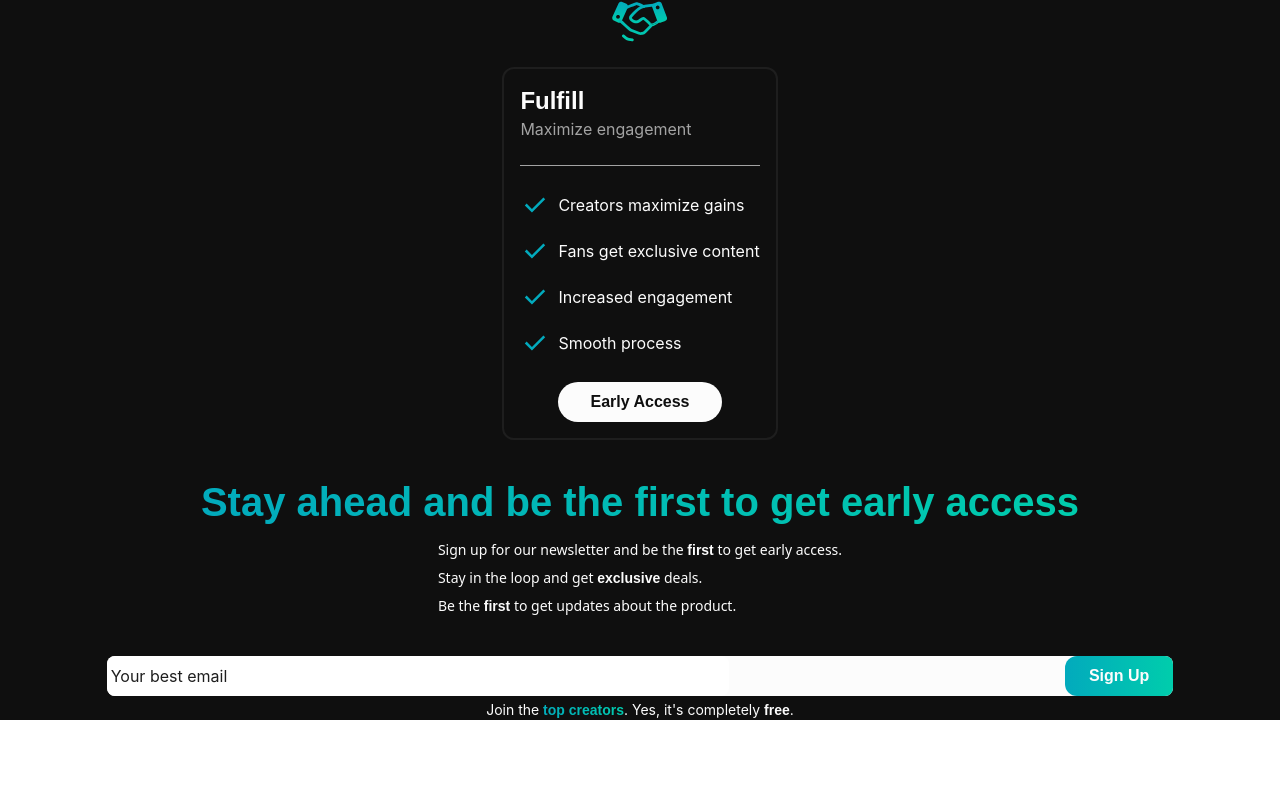
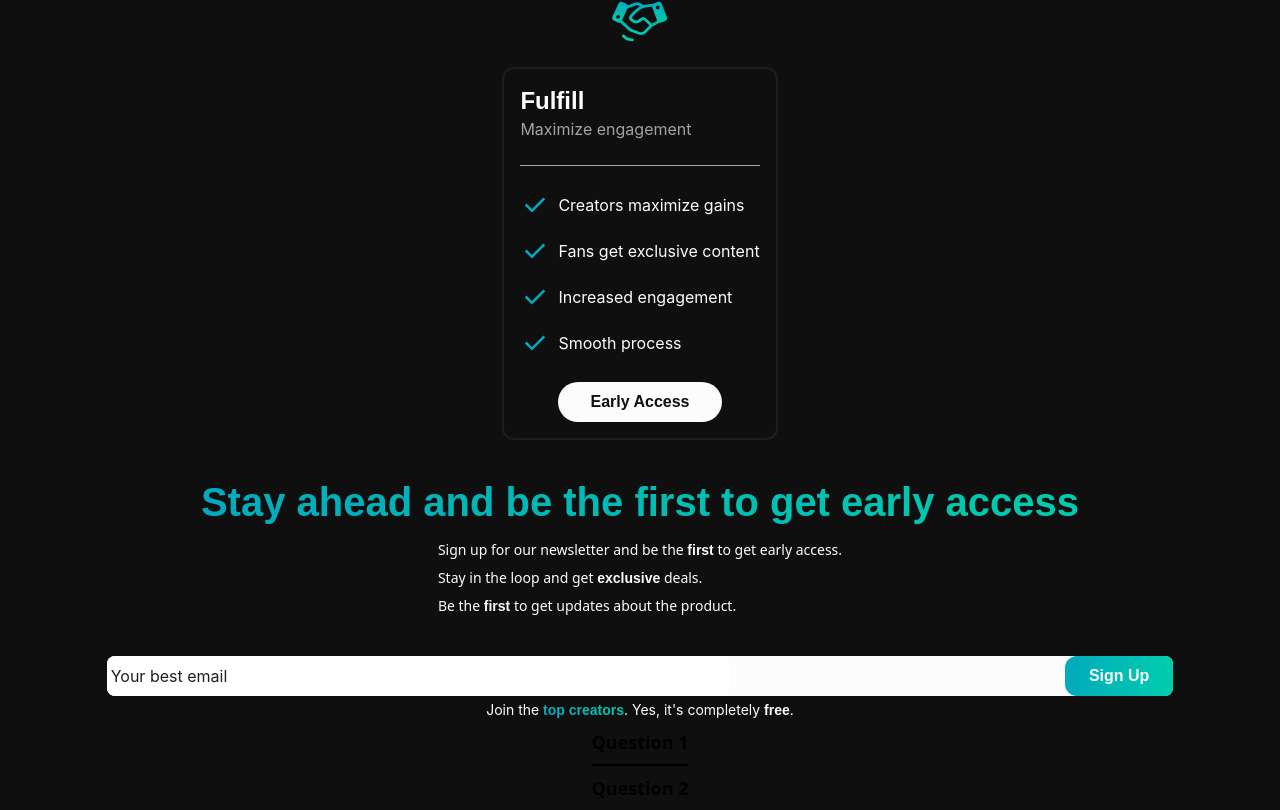
Before and after one commit to DamoFD/biddingfans-landing, a Vue app: page / in a window 1280 px wide. Shown: the part 3155-3965 px from the top of the page. Before the commit the page ends 3875 px from the top, so only its background shows below. Built offline with nearby package versions, Linux system fonts and the light colour scheme; a web font is replaced by a local one.

Commit message:
working on faq dropdown

```diff
--- a/src/Pages/HomeLanding.vue
+++ b/src/Pages/HomeLanding.vue
@@ -7,6 +7,7 @@ import StackedImages from '../components/StackedImages.vue';
 import InfoCard from '../components/InfoCard.vue';
 import ProcessCard from '../components/ProcessCard.vue';
 import ProcessLine from '../components/ProcessLine.vue';
+import FaqDropdown from '../components/FaqDropdown.vue';
 </script>
 
 <template>
@@ -91,8 +92,8 @@ import ProcessLine from '../components/ProcessLine.vue';
       </div>
     </section>
     <!-- Newsletter -->
-    <section id="newsletter" class="w-full flex justify-center pt-10">
-      <div class="w-10/12 flex flex-col items-center">
+    <section id="newsletter" class="w-full flex justify-center pt-10 relative overflow-x-hidden">
+      <div class="w-10/12 flex flex-col items-center z-[2]">
         <h2 class="text-gradient text-[40px] line-height font-nunito font-extrabold">
           Stay ahead and be the first to get early access
         </h2>
@@ -133,6 +134,10 @@ import ProcessLine from '../components/ProcessLine.vue';
             <b class="font-extrabold font-nunito">free</b>.
           </p>
         </div>
+        <FaqDropdown />
+      </div>
+      <div class="absolute top-1/2 -translate-y-1/3 -right-1/2">
+        <CircleGlow />
       </div>
     </section>
   </div>
--- /dev/null
+++ b/src/components/FaqDropdown.vue
@@ -0,0 +1,47 @@
+<script setup>
+import { ref } from 'vue';
+
+const faqs = ref([
+  {
+    question: 'Question 1',
+    answer: 'Answer 1',
+  },
+  {
+    question: 'Question 2',
+    answer: 'Answer 2',
+  },
+  // Add as many FAQ items as you want
+]);
+
+const activeIndex = ref(null);
+
+const toggle = (index) => {
+  if (activeIndex.value === index) {
+    activeIndex.value = null;
+  } else {
+    activeIndex.value = index;
+  }
+};
+</script>
+
+<template>
+  <div class="faq-dropdown">
+    <div
+        v-for="(faq, index) in faqs"
+        :key="index"
+        class="faq-item border-b-2 border-gray-200 last:border-0"
+    >
+      <h3
+          @click="toggle(index)"
+          class="font-semibold text-lg cursor-pointer py-2 hover:text-blue-600 transition-colors"
+      >
+        {{ faq.question }}
+      </h3>
+      <div
+          v-if="activeIndex === index"
+          class="answer text-gray-600 mt-2 mb-4 transition-all"
+          v-html="faq.answer"
+      ></div>
+    </div>
+  </div>
+</template>
```
